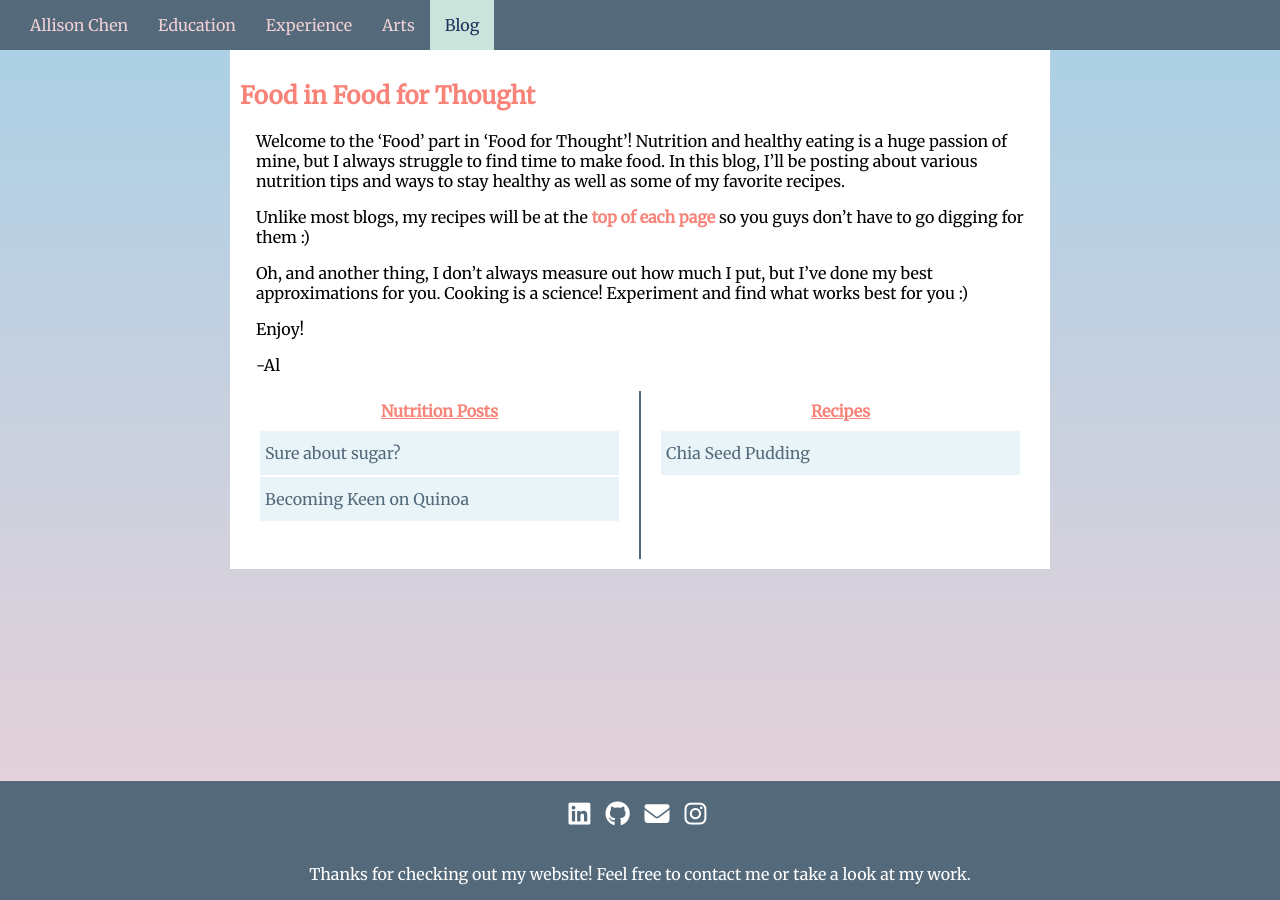
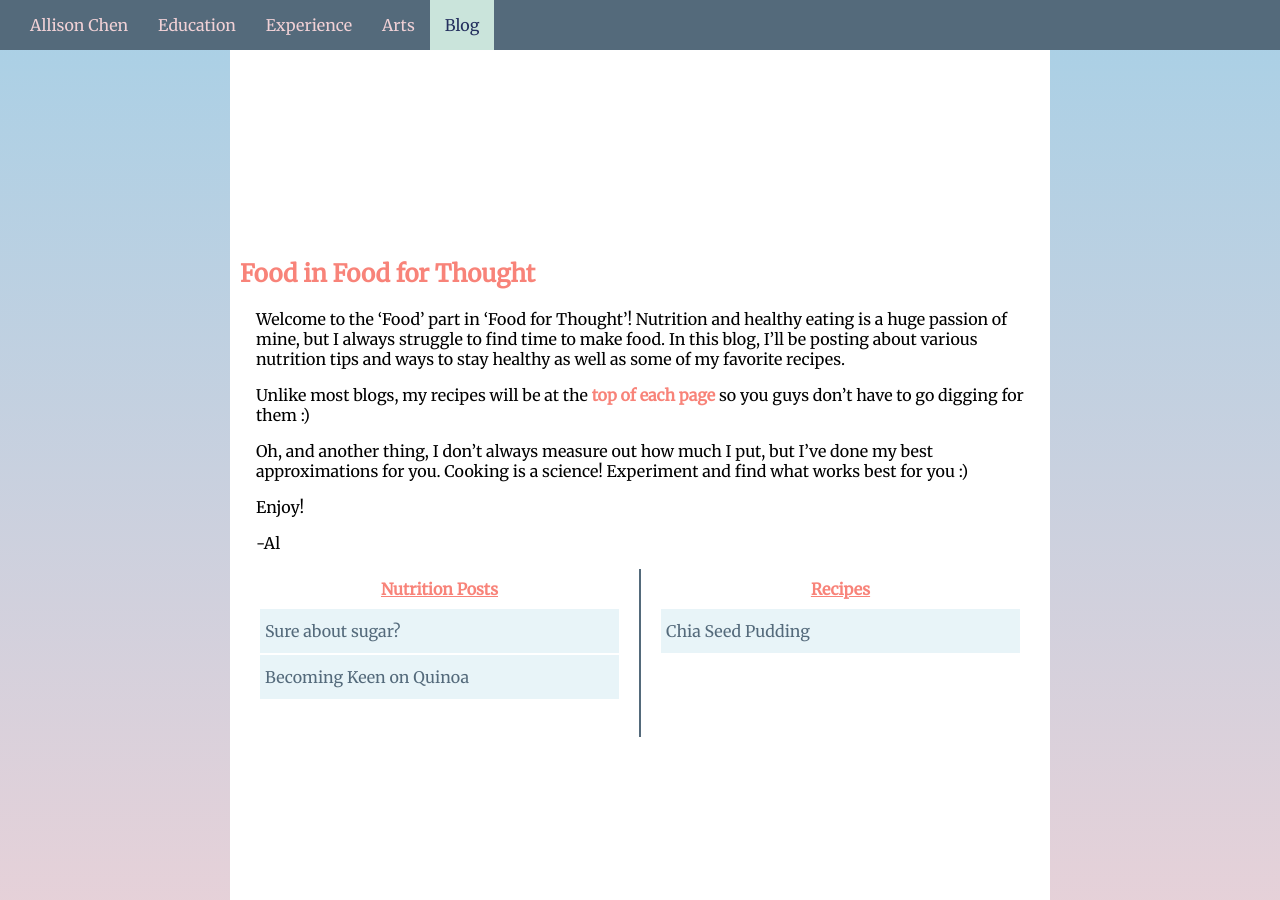
Before and after one commit to allisonchen23/food_for_thought, a Jekyll site: the page built from food_in_food_for_thought/index.markdown, in a window 1280 px wide and 900 px high. Built offline with Jekyll 4.4.1, drawn with Linux system fonts in a browser that asks for light colours; nearby versions of some CDN libraries.

```diff
--- a/_layouts/food_home.html
+++ b/_layouts/food_home.html
@@ -9,8 +9,9 @@
 	</head>
 
 	<body>
-		{% include navigation.html %}
+        {% include navigation.html %}
         <div id="notNavigation">
+            <!--{% include back_button.html %}-->
             <div id="intro">
 				<h2 class="blogpost title standOut">{{ page.title }}</h2>
 			</div>
--- a/css/main.scss
+++ b/css/main.scss
@@ -143,6 +143,7 @@ body
 	align-content: center;
 	width: 80%;
 	max-width: 800px;
+	min-height: 95vh;
 	margin-left: auto;
 	margin-right: auto;
 	margin-bottom:25px;
@@ -259,10 +260,7 @@ body
 #footer
 {
 	background: var(--paynes_gray) !important;
-	position: fixed;
-	left: 0px;
-	bottom: 0px;
-	width: 100%;
+
 }
 #footer h5
 {
```
Also changed, not shown: _includes/back_button.html (added, +7 -0 lines), 3 other files.
